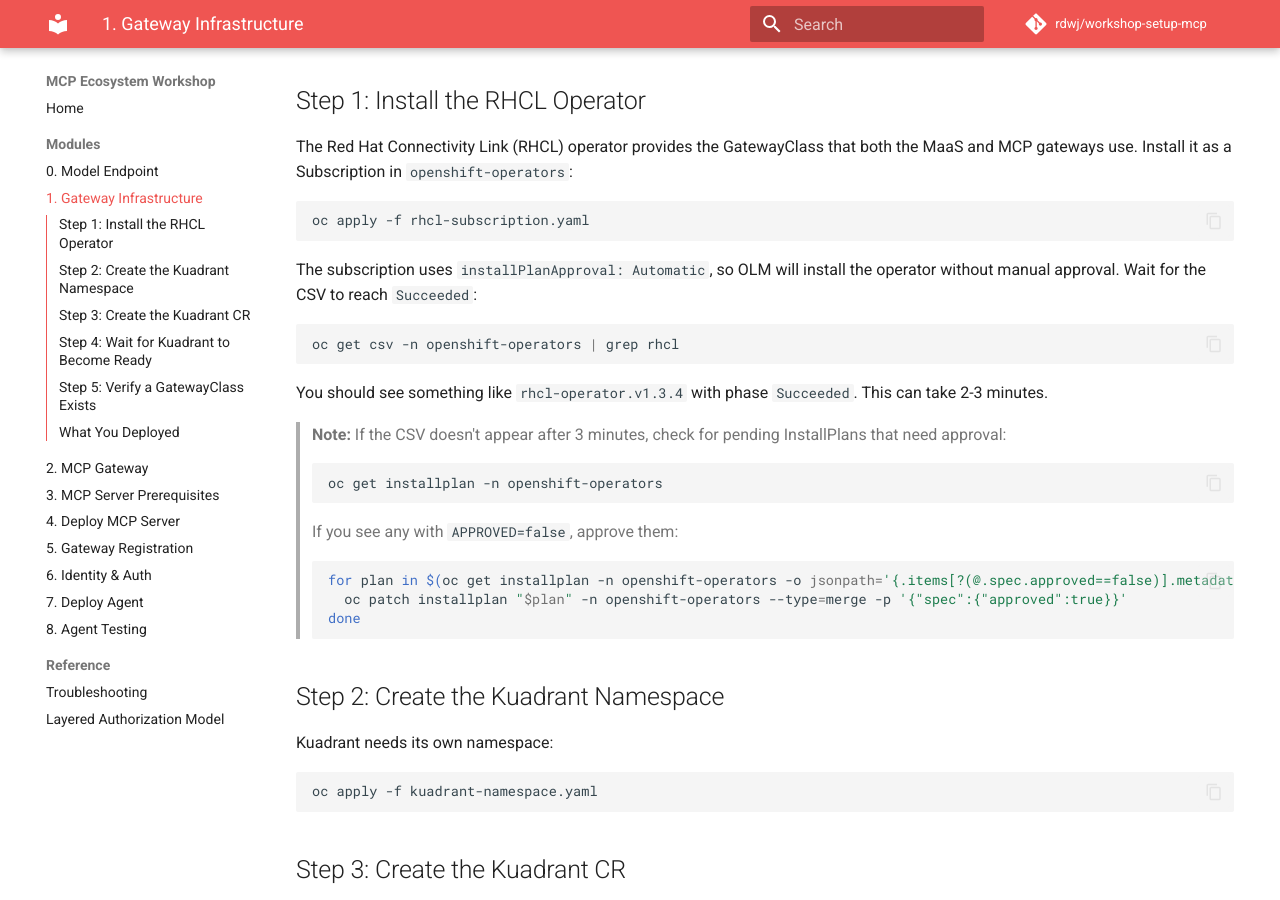
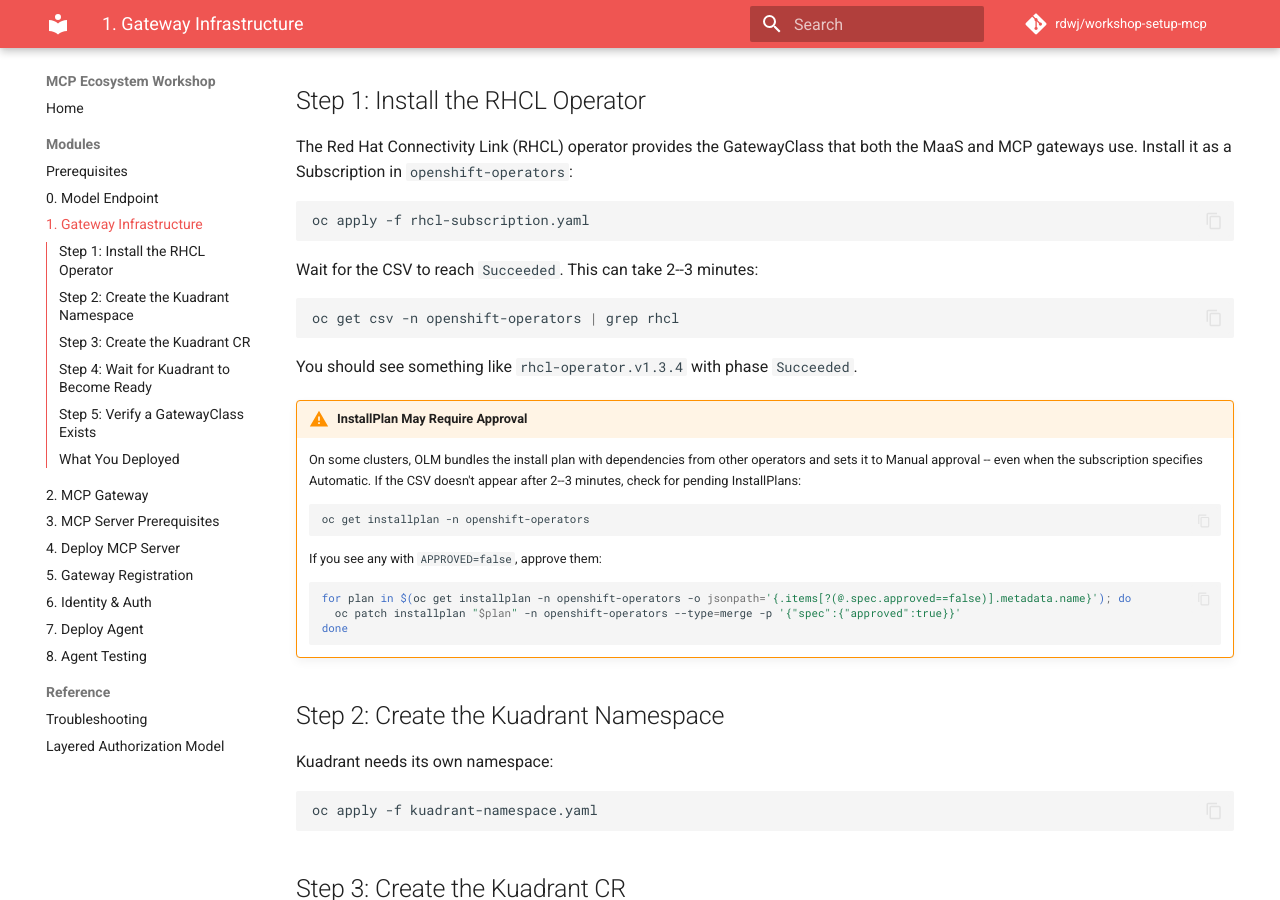
Before and after one commit to rdwj/workshop-setup-mcp, an MkDocs documentation site: the page built from deploy/workshop/01-gateway-infrastructure/README.md, in a window 1280 px wide and 900 px high, scrolled down 451 px. Built offline with MkDocs 1.6.1 and Material for MkDocs 9.7.7, drawn with Linux system fonts in a browser that asks for light colours; comment, search, counter and statistics services are not loaded.

Commit message:
workshop: Improve install plan guidance, fix grep istio, add prerequisites
End-to-end walkthrough revealed three documentation friction points:

- Install plan approval: OLM sometimes bundles install plans with
  dependencies and sets Manual approval even when the subscription says
  Automatic. Modules 1 and 2 buried the troubleshooting in a blockquote
  that students skipped. Promote to a warning admonition matching
  Module 6's pattern.

- grep istio: The Istio gateway service is named after the GatewayClass
  (mcp-gateway-data-science-gateway-class), not *-istio. The grep
  returned nothing. Replace with plain `oc get svc` and add a note
  admonition explaining the naming convention.

- Prerequisites: Add a new prerequisites module with a workstation tools
  table (verify commands + download links), cluster access check, and
  context variable setup. Update the home page to point to it.

Assisted-by: Claude Code (Opus 4.6)

````diff
--- a/deploy/workshop/01-gateway-infrastructure/README.md
+++ b/deploy/workshop/01-gateway-infrastructure/README.md
@@ -33,30 +33,32 @@ both the MaaS and MCP gateways use. Install it as a Subscription in
 oc apply -f rhcl-subscription.yaml
 ```
 
-The subscription uses `installPlanApproval: Automatic`, so OLM will install the
-operator without manual approval. Wait for the CSV to reach `Succeeded`:
+Wait for the CSV to reach `Succeeded`. This can take 2--3 minutes:
 
 ```bash
 oc get csv -n openshift-operators | grep rhcl
 ```
 
 You should see something like `rhcl-operator.v1.3.4` with phase `Succeeded`.
-This can take 2-3 minutes.
 
-> **Note:** If the CSV doesn't appear after 3 minutes, check for pending
-> InstallPlans that need approval:
->
-> ```bash
-> oc get installplan -n openshift-operators
-> ```
->
-> If you see any with `APPROVED=false`, approve them:
->
-> ```bash
-> for plan in $(oc get installplan -n openshift-operators -o jsonpath='{.items[?(@.spec.approved==false)].metadata.name}'); do
->   oc patch installplan "$plan" -n openshift-operators --type=merge -p '{"spec":{"approved":true}}'
-> done
-> ```
+!!! warning "InstallPlan May Require Approval"
+
+    On some clusters, OLM bundles the install plan with dependencies from
+    other operators and sets it to Manual approval -- even when the
+    subscription specifies Automatic. If the CSV doesn't appear after
+    2--3 minutes, check for pending InstallPlans:
+
+    ```bash
+    oc get installplan -n openshift-operators
+    ```
+
+    If you see any with `APPROVED=false`, approve them:
+
+    ```bash
+    for plan in $(oc get installplan -n openshift-operators -o jsonpath='{.items[?(@.spec.approved==false)].metadata.name}'); do
+      oc patch installplan "$plan" -n openshift-operators --type=merge -p '{"spec":{"approved":true}}'
+    done
+    ```
 
 ## Step 2: Create the Kuadrant Namespace
 
--- a/mkdocs.yml
+++ b/mkdocs.yml
@@ -21,6 +21,7 @@ docs_dir: deploy/workshop
 nav:
   - Home: README.md
   - Modules:
+    - "Prerequisites": prerequisites/README.md
     - "0. Model Endpoint": 00-model-endpoint/README.md
     - "1. Gateway Infrastructure": 01-gateway-infrastructure/README.md
     - "2. MCP Gateway": 02-mcp-gateway/README.md
````
Also changed, not shown: deploy/workshop/02-mcp-gateway/README.md (+31 -20 lines), deploy/workshop/README.md (+4 -8 lines), deploy/workshop/prerequisites/README.md (added, +88 -0 lines).
